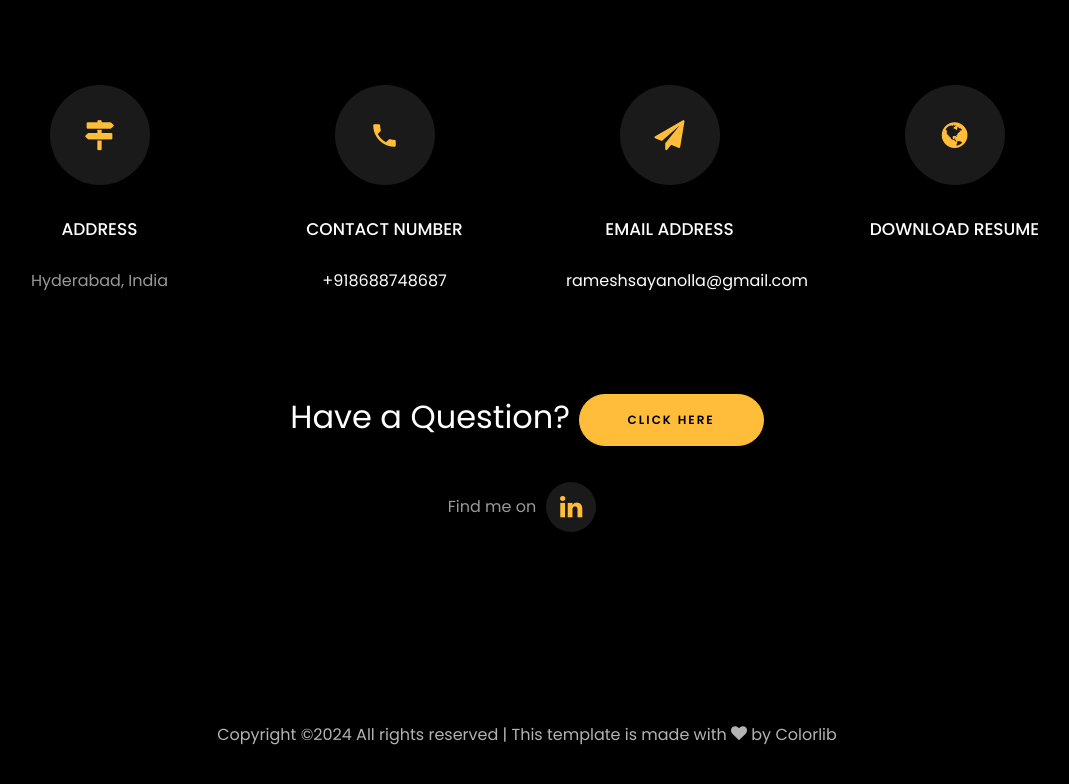
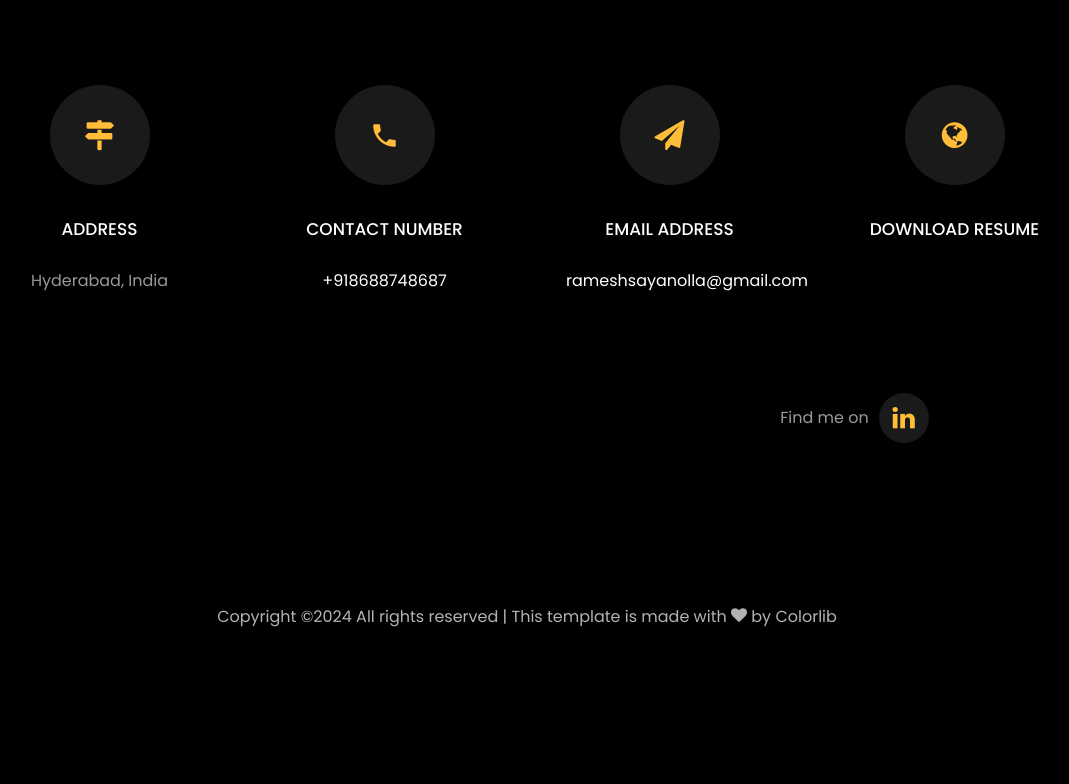
Before and after one commit to RameshSayanolla/Ramesh-Portfolio, a plain HTML site: page index.html in a window 1280 px wide. Shown: the part 5600-6384 px from the top of the page, without its empty margins (113-1182 px from the left). After the commit the page ends 6360 px from the top, so only its background shows below. Drawn offline with Linux system fonts and the light colour scheme; animation ran at ten frames a second; files whose address does not match are found by name.

Commit message:
Update index.html

```diff
--- a/index.html
+++ b/index.html
@@ -537,8 +537,7 @@
 			<br>
 			<div class="row justify-content-center">
 				<div class="col-md-7 ftco-animate text-center">
-					<h2>Have a<span> Question?  </span> <a href="https://forms.gle/uLaTShUKXraAvHJ77" class="btn btn-primary py-3 px-5">Click Here</a> </h2>
-				</div>
+
 			</div>
 				<br>
 					<ul class="ftco-footer-social list-unstyled d-flex justify-content-center align-items-center mb-0">
```
